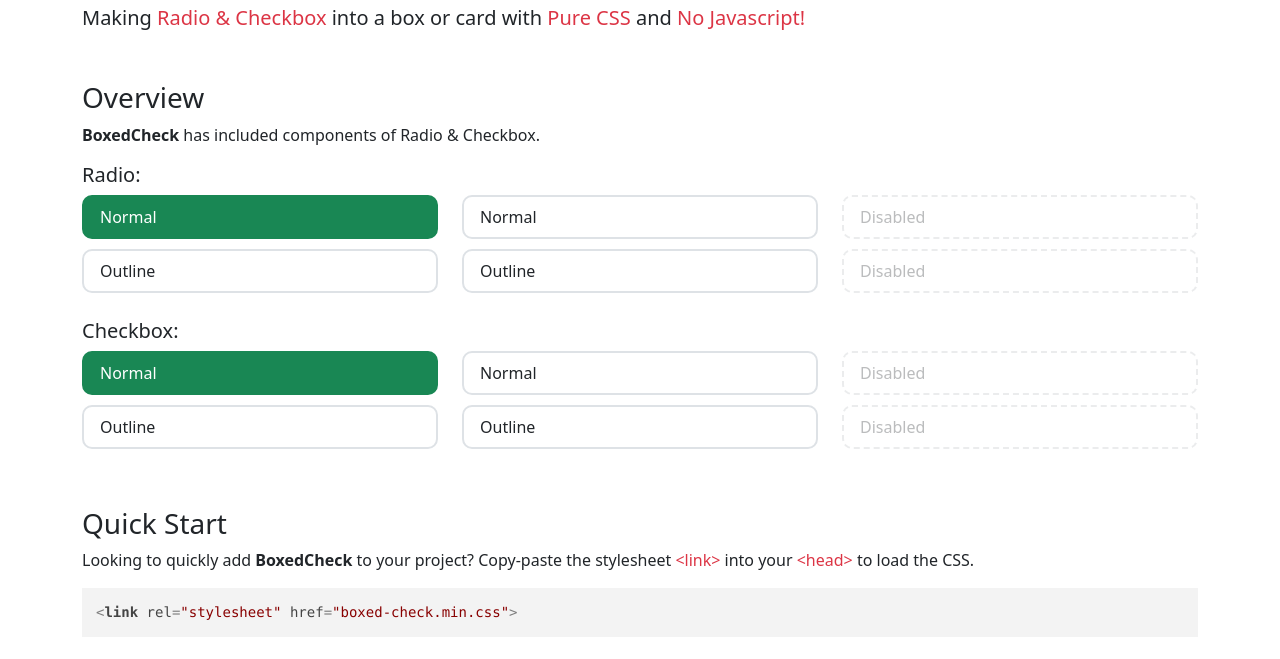
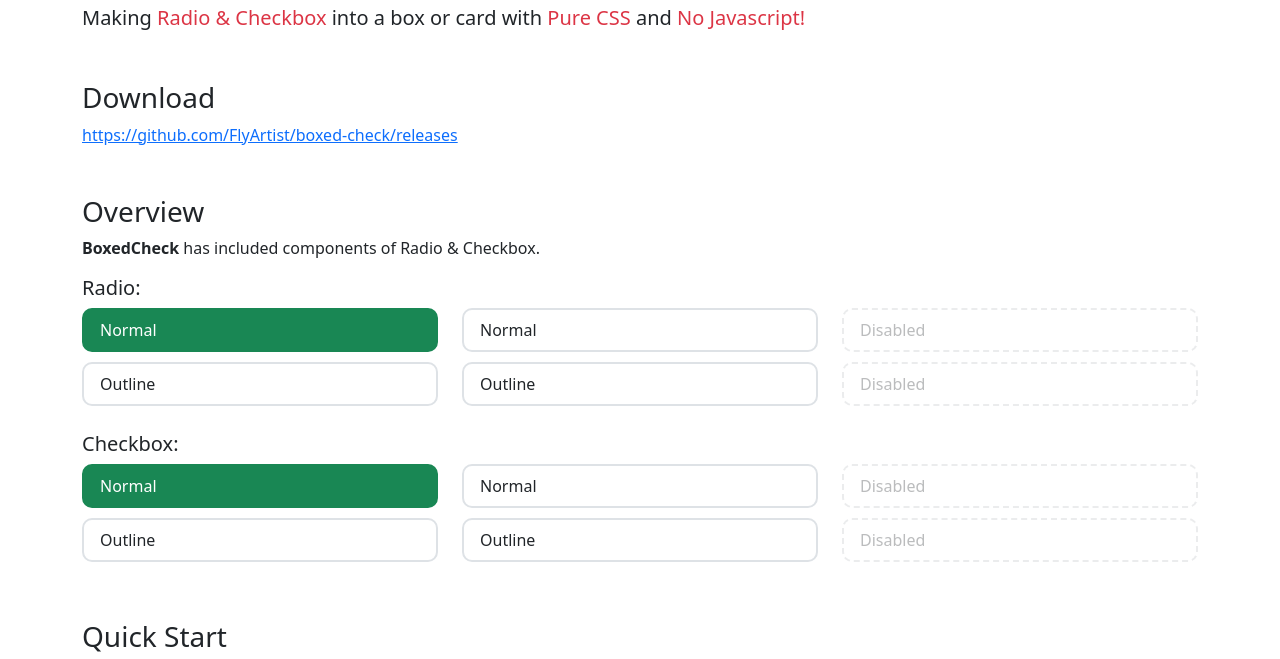
Before and after one commit to FlyArtist/boxed-check, a plain HTML site: page index.html in a window 1280 px wide. Shown: the part 101-760 px from the top of the page. Drawn offline with nearby package versions, Linux system fonts and the light colour scheme.

Commit message:
first commit

```diff
--- a/index.html
+++ b/index.html
@@ -14,6 +14,9 @@
 
     <h1 class="">BoxedCheck for Radio & Checkbox v1.0.0</h1>
     <p class="lead mb-5">Making <b><span class="text-danger">Radio & Checkbox</span></b> into a box or card with <b><span class="text-danger">Pure CSS</span></b> and <b><span class="text-danger">No Javascript!</span></b></p>
+
+    <h3 class="mt-5">Download</h3>
+    <p><a href="https://github.com/FlyArtist/boxed-check/releases" target="_blank">https://github.com/FlyArtist/boxed-check/releases</a></p>
 
     <h3 class="mt-5">Overview</h3>
     <p><b>BoxedCheck</b> has included components of Radio & Checkbox.</p>
```
Also changed, not shown: 1 other file.
